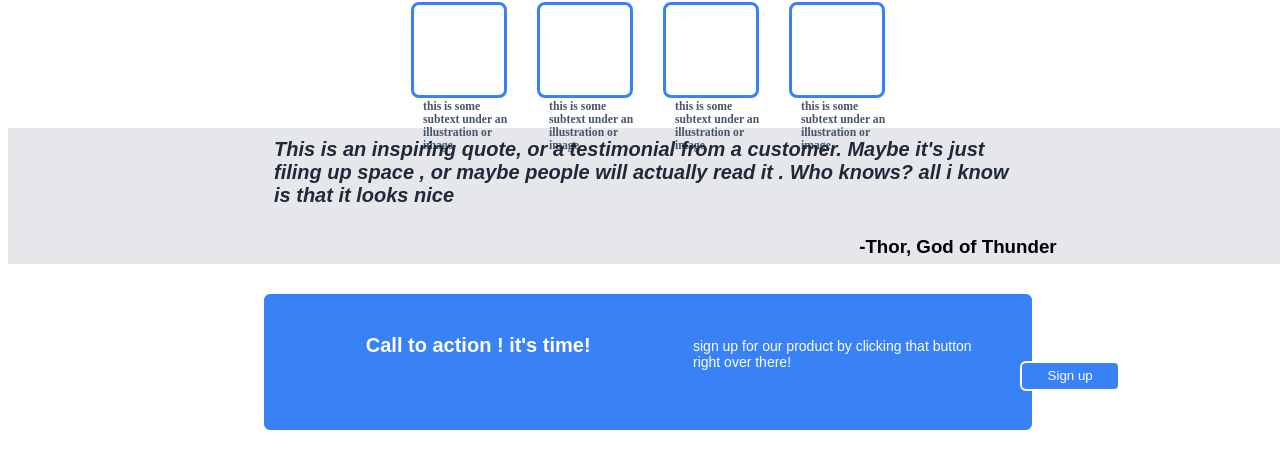
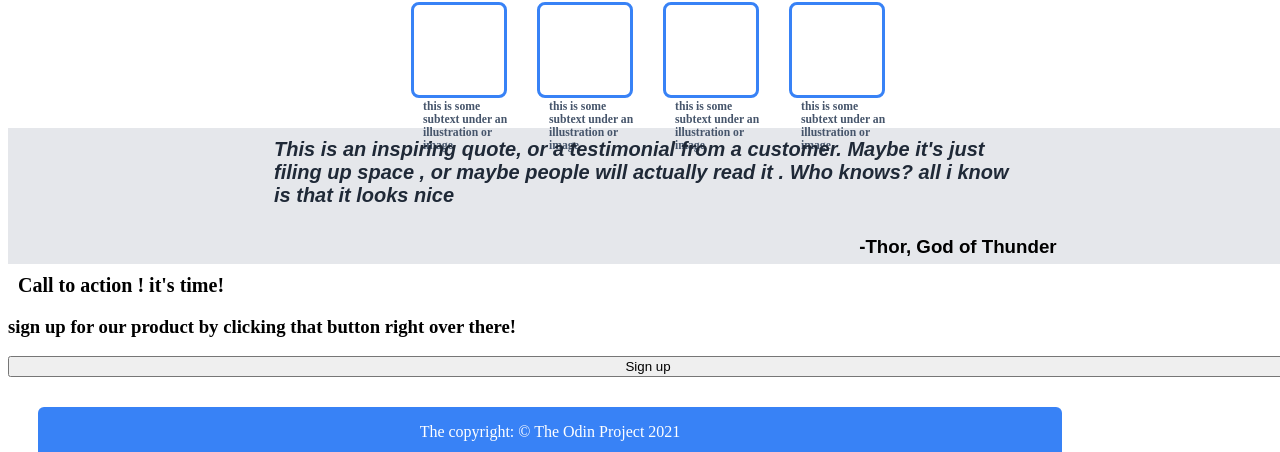
Before and after one commit to rohitjames77/Landing-page, a plain HTML site: page index.html in a window 1280 px wide. Shown: the part 348-800 px from the top of the page. Drawn offline with Linux system fonts and the light colour scheme; a web font is replaced by a local one.

Commit message:
add content-3 style

```diff
--- a/index.html
+++ b/index.html
@@ -37,7 +37,7 @@
     <div class="box2"><h3>this is some subtext under an illustration or image</h3></div>
     <div class="box3"><h3>this is some subtext under an illustration or image</h3></div>
     <div class="box4"><h3>this is some subtext under an illustration or image</h3></div>
-   </div>
+</div>
 </div>
 </div>
 </div>
@@ -48,14 +48,15 @@
     <div class="head-2"><h3>-Thor, God of Thunder</h3></div>
 
 </div>
-<footer>
-    <div class="foot">
+<div class="content-3" >
+    <div class="foot-content">
      <h1>Call to action ! it's time!</h1>
      <h3>sign up for our product by clicking that button right over there!</h3>
      <div class="signup"><button type ="button">Sign up</button></div>
-
     </div>
 
-</footer>
+   </div>
+   <footer class="foot"><p>The copyright: &copy; The Odin Project 2021</p>  </footer>
+
 </body>
 </html>
```
